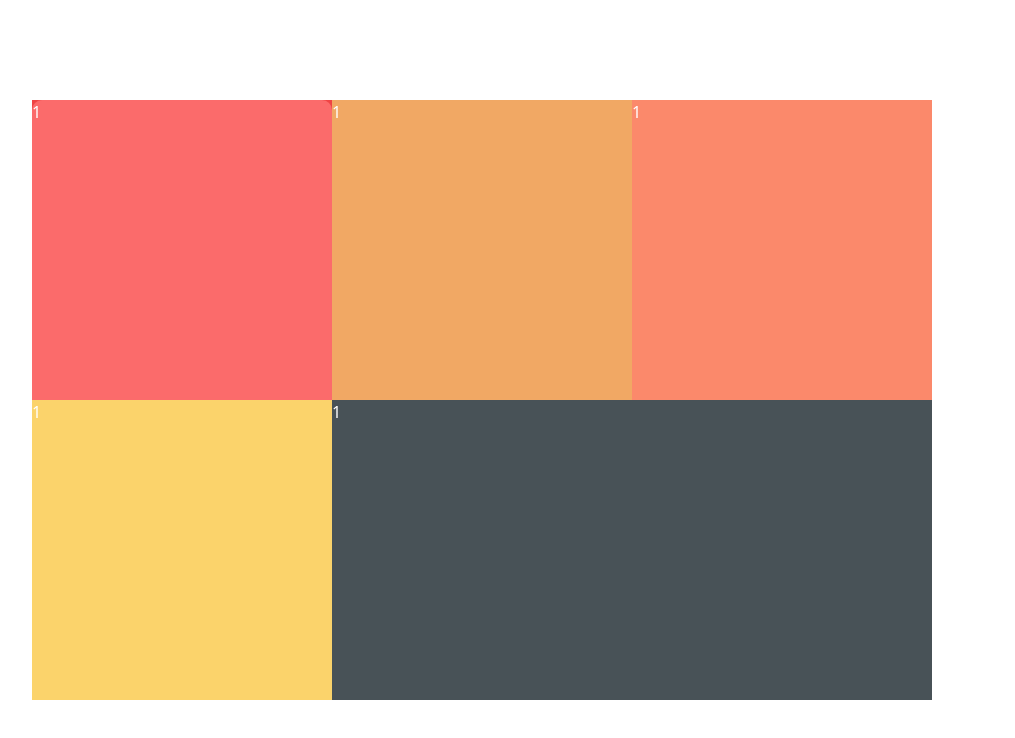
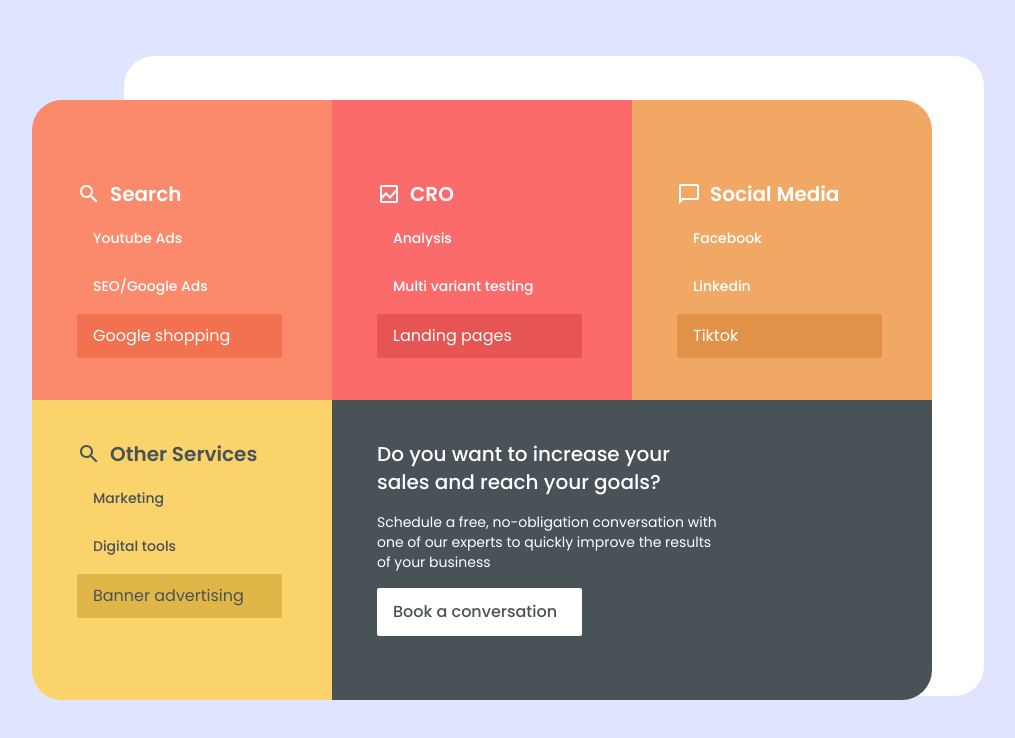
Before and after one commit to HuseynliTogrul/04.12.2023, a plain HTML site: page task3/index.html in a window 1280 px wide. Shown: the whole page, without its empty margins (158-1173 px from the left). Drawn offline with nearby package versions, Linux system fonts and the light colour scheme.

Commit message:
task3 end :)

```diff
--- a/task3/index.html
+++ b/task3/index.html
@@ -1,30 +1,76 @@
 <!doctype html>
 <html>
+
 <head>
   <meta charset="UTF-8">
   <meta name="viewport" content="width=device-width, initial-scale=1.0">
+  <link rel="preconnect" href="https://fonts.googleapis.com">
+  <link rel="preconnect" href="https://fonts.gstatic.com" crossorigin>
+  <link href="https://fonts.googleapis.com/css2?family=Poppins:wght@300;400;500;600;700;800&display=swap"
+    rel="stylesheet">
   <script src="https://cdn.tailwindcss.com"></script>
   <script>
     tailwind.config = {
       theme: {
         extend: {
-
+          fontFamily: {
+            poppins: ['Poppins', 'sans-serif']
+          }
         }
       }
     }
   </script>
 </head>
-<body class="min-h-screen flex justify-center items-center text-white">
-  <div class="bg-red-500">
+
+<body class="min-h-screen flex justify-center items-center text-white bg-[#E0E5FF]">
+  <div class="overflow-hidden rounded-[30px] font-poppins after:content-[''] after:w-[860px] after:h-[640px] after:bg-white after:absolute after:top-[7%] after:left-[22%] after:z-[-1] after:rounded-[30px]">
     <div class="flex">
-        <div class="bg-[#FB6B6B] w-[300px] h-[300px] rounded-t-[10px]">1</div>
-        <div class="bg-[#F1A864] w-[300px] h-[300px]">1</div>
-        <div class="bg-[#FB896B] w-[300px] h-[300px]">1</div>
+      <div class="bg-[#FB896B] w-[300px] h-[300px] py-[80px] px-[45px]">
+        <div class="flex items-center gap-[9px] mb-5">
+          <img src="./assets/icons/search.svg" alt="search">
+          <h4 class="text-xl font-semibold">Search</h4>
+        </div>
+        <p class="ml-4 mb-[28px] text-sm font-medium">Youtube Ads</p>
+        <p class="ml-4 mb-[18px] text-sm font-medium">SEO/Google Ads</p>
+        <button class="py-2.5 px-4 bg-[#F27151] rounded-sm w-[205px] text-left">Google shopping</button>
+      </div>
+      <div class="bg-[#FB6B6B] w-[300px] h-[300px] py-[80px] px-[45px]">
+        <div class="flex items-center gap-[9px] mb-5">
+          <img src="./assets/icons/picture.svg" alt="picture">
+          <h4 class="text-xl font-semibold">CRO</h4>
+        </div>
+        <p class="ml-4 mb-[28px] text-sm font-medium">Analysis</p>
+        <p class="ml-4 mb-[18px] text-sm font-medium">Multi variant testing</p>
+        <button class="py-2.5 px-4 bg-[#E65454] rounded-sm w-[205px] text-left">Landing pages</button>
+      </div>
+      <div class="bg-[#F1A864] w-[300px] h-[300px] py-[80px] px-[45px]">
+        <div class="flex items-center gap-[9px] mb-5">
+          <img src="./assets/icons/media.svg" alt="media">
+          <h4 class="text-xl font-semibold">Social Media</h4>
+        </div>
+        <p class="ml-4 mb-[28px] text-sm font-medium">Facebook</p>
+        <p class="ml-4 mb-[18px] text-sm font-medium">Linkedin</p>
+        <button class="py-2.5 px-4 bg-[#E29248] rounded-sm w-[205px] text-left">Tiktok</button>
+      </div>
     </div>
     <div class="flex">
-        <div class="bg-[#FBD36B] w-[300px] h-[300px]">1</div>
-        <div class="bg-[#485257] w-[600px] h-[300px]">1</div>
+      <div class="bg-[#FBD36B] w-[300px] h-[300px] p-10 px-[45px] text-[#485257]">
+        <div class="flex items-center gap-[9px] mb-5">
+          <img src="./assets/icons/search1.svg" alt="search">
+          <h4 class="text-xl font-semibold">Other Services</h4>
+        </div>
+        <p class="ml-4 mb-[28px] text-sm font-medium">Marketing</p>
+        <p class="ml-4 mb-[18px] text-sm font-medium">Digital tools</p>
+        <button class="py-2.5 px-4 bg-[#E1B648] rounded-sm w-[205px] text-left">Banner advertising</button>
+      </div>
+      <div class="bg-[#485257] w-[600px] h-[300px] p-10 px-[45px]">
+        <p class="w-[300px] text-xl font-medium">Do you want to increase your sales and reach your goals?</p>
+        <p class="text-sm font-normal my-4 w-[350px]">Schedule a free, no-obligation conversation with one of our experts to quickly improve the results of your business</p>
+        <button class="py-3 px-4 bg-white rounded-sm w-[205px] text-left text-[#485257] font-medium text-base">Book a conversation</button>
+      </div>
     </div>
   </div>
+  </div>
 </body>
+
 </html>
```
Also changed, not shown: task3/assets/icons/media.svg (added), task3/assets/icons/picture.svg (added), task3/assets/icons/search.svg (added), task3/assets/icons/search1.svg (added).
